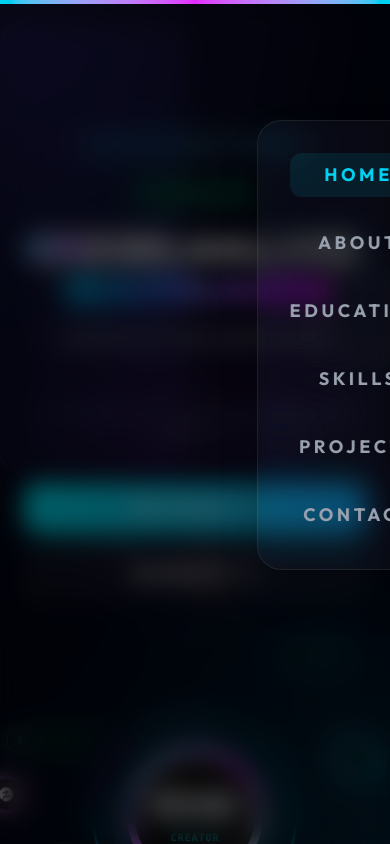
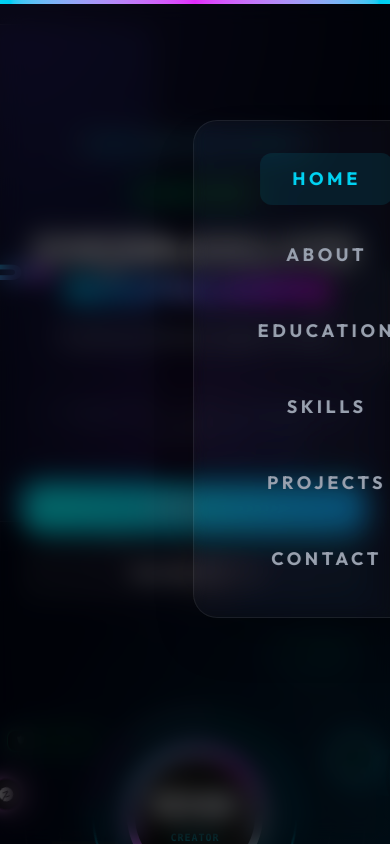
Before and after one commit to debmalyo-hub07/Portfolio, a Next.js app: page / in a window 390 px wide. Both pictures are taken after a click on the button 321 px from the left and 57 px from the top of the page. Shown: the top 844 px of the page. Built offline with nearby package versions, Linux system fonts and the light colour scheme.

Commit message:
Fix mobile navbar centering and improve button alignment

```diff
--- a/components/layout/Navbar.tsx
+++ b/components/layout/Navbar.tsx
@@ -110,7 +110,7 @@ export default function Navbar() {
         style={{ scaleX }}
       />
 
-      <nav className="fixed top-0 w-full z-50 flex justify-center p-6">
+      <nav className="fixed top-0 w-full z-50 flex justify-center px-6 py-6 md:px-6">
         <motion.div
           initial={{ y: -20, opacity: 0 }}
           animate={{ y: 0, opacity: 1 }}
@@ -216,7 +216,7 @@ export default function Navbar() {
                 initial={{ opacity: 0, y: -20, scale: 0.95 }}
                 animate={{ opacity: 1, y: 0, scale: 1 }}
                 exit={{ opacity: 0, y: -20, scale: 0.95 }}
-                className="absolute top-24 left-1/2 -translate-x-1/2 panel p-8 flex flex-col items-center gap-6 md:hidden backdrop-blur-2xl bg-black/80 border-white/20 shadow-2xl z-[58] w-[90%] max-w-sm"
+                className="fixed top-24 left-1/2 -translate-x-1/2 panel p-8 flex flex-col items-center gap-6 md:hidden backdrop-blur-2xl bg-black/80 border-white/20 shadow-2xl z-[58] w-[85%] max-w-xs"
               >
                 {links.map((item, i) => (
                   <motion.button
@@ -227,7 +227,7 @@ export default function Navbar() {
                     transition={{ delay: i * 0.1, duration: 0.5, ease: [0.22, 1, 0.36, 1] }}
                     whileHover={{ scale: 1.1, color: "#00f0ff" }}
                     whileTap={{ scale: 0.95 }}
-                    className={`text-lg font-bold tracking-[0.2em] uppercase cursor-pointer transition-all duration-300 w-full py-2 ${
+                    className={`text-lg font-bold tracking-[0.2em] uppercase cursor-pointer transition-all duration-300 px-8 py-3 text-center ${
                       active === item ? "text-cyan-400 bg-cyan-400/10 rounded-xl" : "text-gray-400 hover:text-white"
                     }`}
                   >
```
